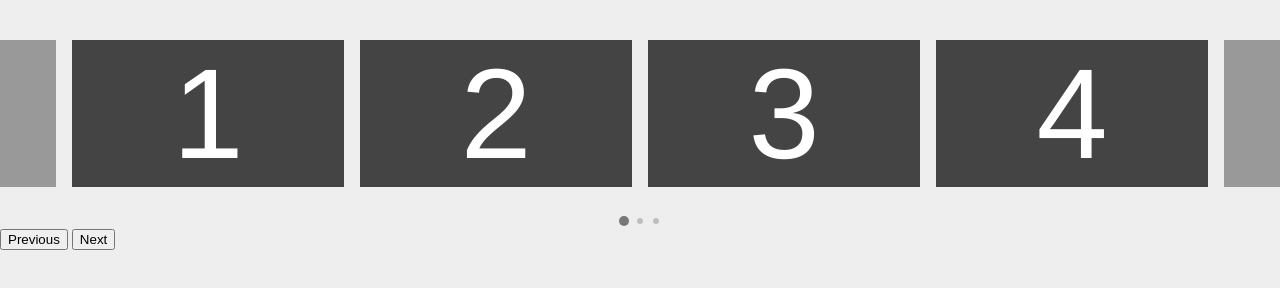
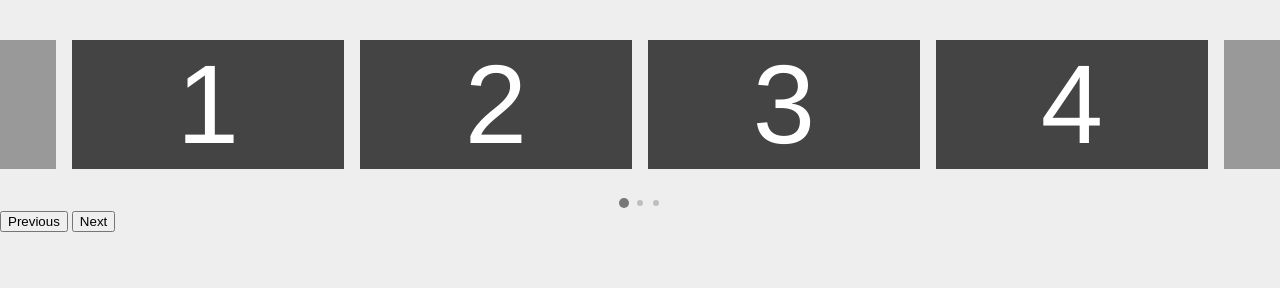
Before and after one commit to victornogueira/vn-carousel, a website: page index.html in a window 1280 px wide. Drawn offline with Linux system fonts and the light colour scheme.

Commit message:
Changed CSS for the example

```diff
--- a/index.html
+++ b/index.html
@@ -31,7 +31,7 @@
         background-color: #999;
         color: #fff;
         font-family: 'Helvetica Neue';
-        font-size: 10vw;
+        font-size: 7em;
         font-weight: 100;
         text-align: center;
       }
@@ -126,7 +126,7 @@
             }
           },
           {
-            breakpoint: 600,
+            breakpoint: 800,
             settings: {
               slidesPerPage: 3
             }
```
